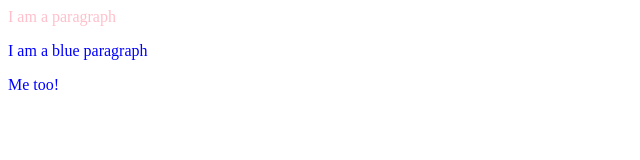
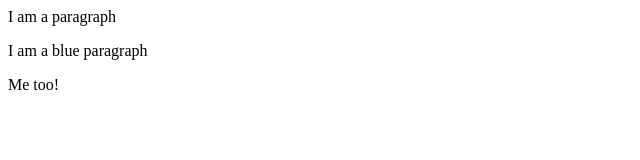
Before and after one commit to lauralikespi/learningCodingRMs, a plain HTML site: page session2/2. IDs & Classes /index.html in a window 1280 px wide. Shown: the whole page, without its empty margins (0-640 px from the left). Drawn offline with Linux system fonts and the light colour scheme.

Commit message:
session2

```diff
--- a/session2/2. IDs & Classes /css/main.css
+++ b/session2/2. IDs & Classes /css/main.css
@@ -1,6 +1,12 @@
+p {
+	color: blue;
+}
+
+/*
 .blue {
     color: blue;
 }
+
 
 p {
 	color: purple;
@@ -10,3 +16,5 @@ p {
 p {
 	color: pink;
 }
+
+*/
--- a/session2/2. IDs & Classes /index.html
+++ b/session2/2. IDs & Classes /index.html
@@ -2,7 +2,7 @@
 <html>
 	<head>
 		<title> Session 2 - CSS </title>
-		<link href="css/main.css" type="text/css" rel="stylesheet"/>
+		<!--<link href="css/main.css" type="text/css" rel="stylesheet"/>-->
 	</head>
 
 	<body>
```
